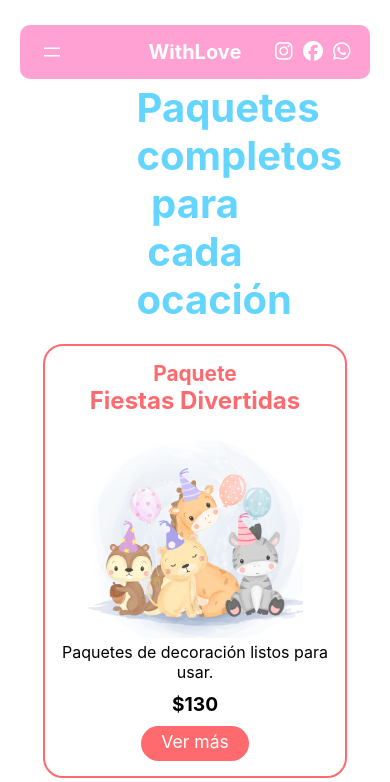
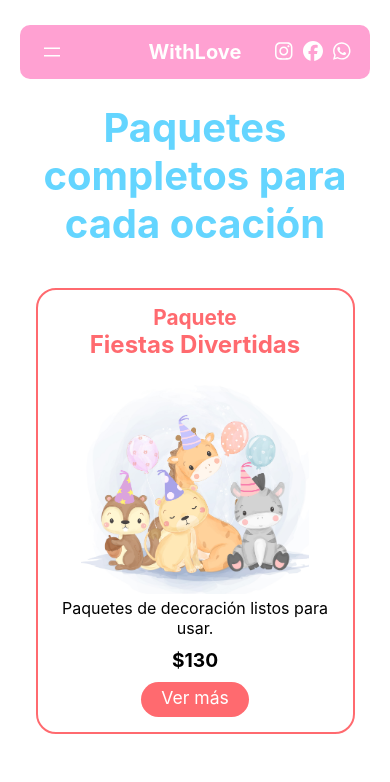
Before and after one commit to kevvj/with-love, a Next.js app: page /complete-packages in a window 390 px wide. Shown: the top 782 px of the page. Built offline with nearby package versions, Linux system fonts and the light colour scheme.

Commit message:
Update CompletPackages.css

```diff
--- a/src/app/css/CompletPackages.css
+++ b/src/app/css/CompletPackages.css
@@ -107,3 +107,15 @@
     font-weight: bold;
     padding: 10px 0;
 }
+
+@media(max-width: 700px) {
+
+    .completepackages {
+        width: 90%;
+    }
+
+    .completepackages-title{
+        width: 90%;
+        margin: 20px 0;
+    }
+}
```
